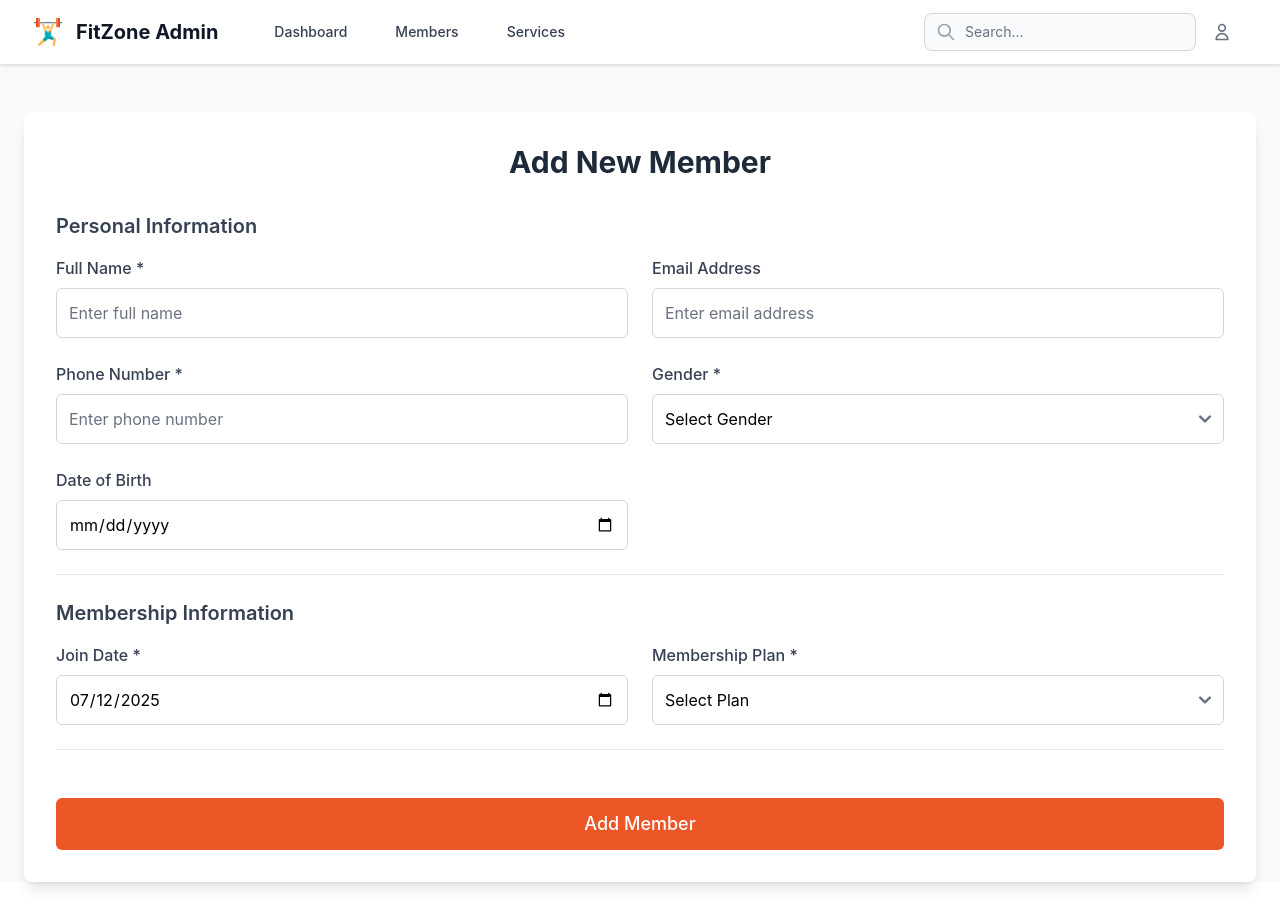
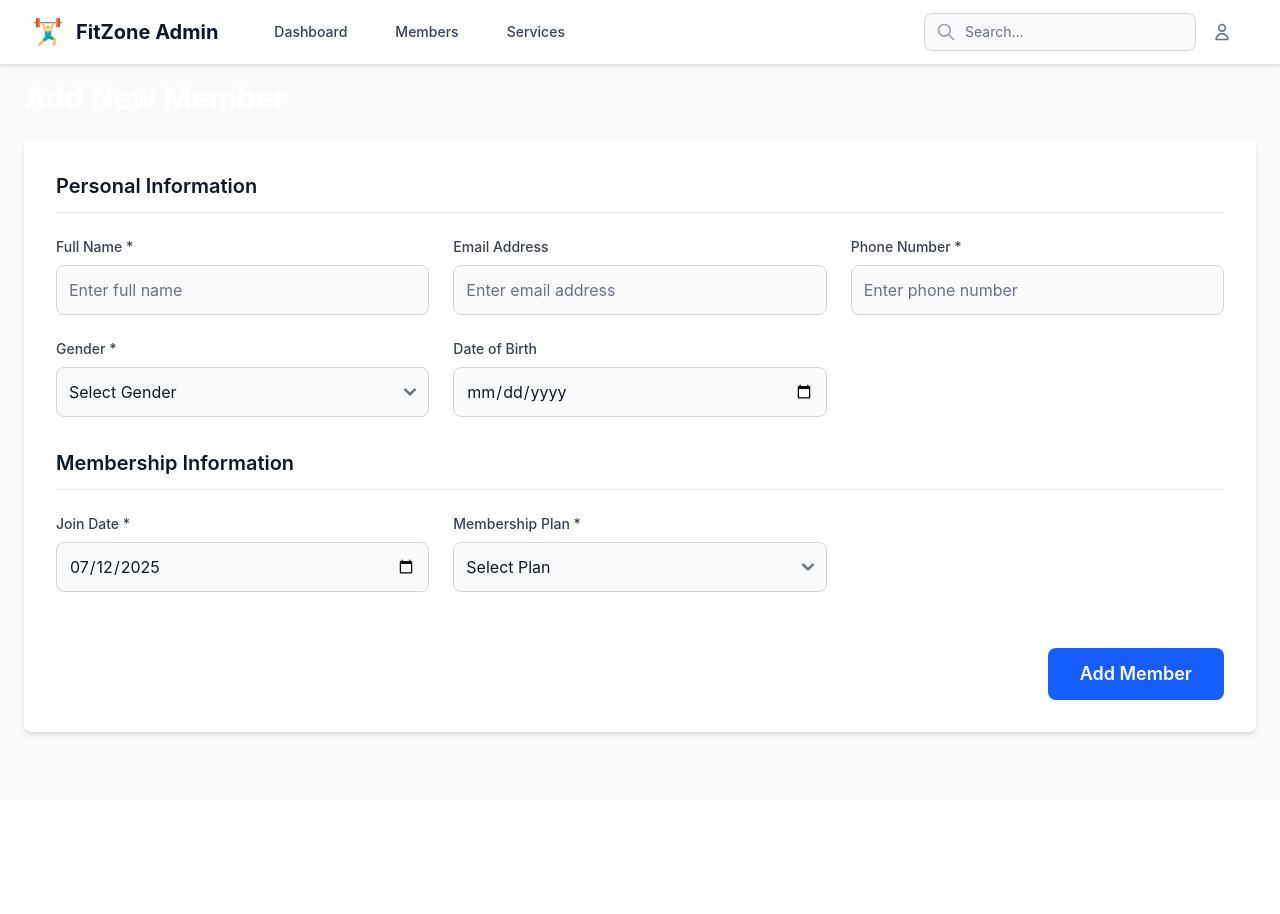
Before and after one commit to abdulrazzaq27/gym, a React (Vite) app in the folder client/: page /create-member in a window 1280 px wide. After the commit the page ends 800 px from the top, so only its background shows below. Built offline with nearby package versions, Linux system fonts and the light colour scheme.

Commit message:
feat(client): Improve CreateMember UI for readability

```diff
--- a/client/src/pages/CreateMember.jsx
+++ b/client/src/pages/CreateMember.jsx
@@ -1,3 +1,4 @@
+
 import { useState, useEffect } from 'react';
 import axios from '../api/axios';
 import { useNavigate } from 'react-router-dom';
@@ -6,13 +7,13 @@ function CreateMember() {
   const navigate = useNavigate();
 
   function formatDate(isoDate) {
+    if (!isoDate) return '';
     const date = new Date(isoDate);
-    const day = String(date.getDate()).padStart(2, '0');     // dd
-    const month = String(date.getMonth() + 1).padStart(2, '0'); // mm
-    const year = date.getFullYear();                          // yyyy
-    return `${day}/${month}/${year}`;
+    const day = String(date.getDate()).padStart(2, '0');
+    const month = String(date.getMonth() + 1).padStart(2, '0');
+    const year = date.getFullYear();
+    return `${year}-${month}-${day}`;
   }
-
 
   const [formData, setFormData] = useState({
     name: '',
@@ -29,6 +30,7 @@ function CreateMember() {
   const [expiryDate, setExpiryDate] = useState('');
 
   const planDurations = {
+    '': 0,
     Monthly: 1,
     Quarterly: 3,
     'Half-Yearly': 6,
@@ -59,24 +61,28 @@ function CreateMember() {
         renewalDate: formData.joinDate,
         expiryDate,
       });
-      navigate('/members');
+      navigate('/');
     } catch (err) {
       console.error("Create member failed", err);
     }
   };
 
+  return (
+    <div className="w-full max-w-none flex flex-col items-start">
+      <div className="w-full flex justify-between items-center mb-6">
+        <h1 className="text-3xl font-bold text-white">Add New Member</h1>
+      </div>
 
-  return (
-    <div className="max-w-full mx-auto mt-8 p-8 bg-white rounded-lg shadow-lg mb-8">
-      <h1 className="text-3xl font-bold mb-8 text-gray-800 text-center">Add New Member</h1>
+      {/* Light-themed form card */}
+      <div className="w-full bg-white dark:bg-gray-800 rounded-lg shadow-md p-8">
+        <form onSubmit={handleSubmit} className="space-y-8">
 
-      <div className="space-y-6">
           {/* Personal Information Section */}
-        <div className="border-b border-gray-200 pb-6">
-          <h2 className="text-xl font-semibold mb-4 text-gray-700">Personal Information</h2>
-          <div className="grid grid-cols-1 md:grid-cols-2 gap-6">
           <div>
-              <label htmlFor="name" className="block mb-2 font-medium text-gray-700">
+            <h2 className="text-xl font-semibold text-gray-900 dark:text-white border-b border-gray-200 dark:border-gray-700 pb-3 mb-6">Personal Information</h2>
+            <div className="grid grid-cols-1 md:grid-cols-2 lg:grid-cols-3 gap-6">
+              <div>
+                <label htmlFor="name" className="block mb-2 text-sm font-medium text-gray-700 dark:text-gray-300">
                   Full Name *
                 </label>
                 <input
@@ -85,13 +91,13 @@ function CreateMember() {
                   value={formData.name}
                   onChange={handleChange}
                   placeholder="Enter full name"
-                className="w-full p-3 border border-gray-300 rounded-md focus:ring-2 focus:ring-blue-500 focus:border-blue-500 transition-colors"
+                  className="w-full p-3 bg-gray-50 border border-gray-300 rounded-lg text-gray-900 focus:ring-2 focus:ring-blue-500 focus:border-blue-500 transition-colors dark:bg-gray-700 dark:border-gray-600 dark:placeholder-gray-400 dark:text-white"
                   required
                 />
               </div>
 
               <div>
-              <label htmlFor="email" className="block mb-2 font-medium text-gray-700">
+                <label htmlFor="email" className="block mb-2 text-sm font-medium text-gray-700 dark:text-gray-300">
                   Email Address
                 </label>
                 <input
@@ -101,12 +107,12 @@ function CreateMember() {
                   value={formData.email}
                   onChange={handleChange}
                   placeholder="Enter email address"
-                className="w-full p-3 border border-gray-300 rounded-md focus:ring-2 focus:ring-blue-500 focus:border-blue-500 transition-colors"
+                  className="w-full p-3 bg-gray-50 border border-gray-300 rounded-lg text-gray-900 focus:ring-2 focus:ring-blue-500 focus:border-blue-500 transition-colors dark:bg-gray-700 dark:border-gray-600 dark:placeholder-gray-400 dark:text-white"
                 />
               </div>
 
               <div>
-              <label htmlFor="phone" className="block mb-2 font-medium text-gray-700">
+                <label htmlFor="phone" className="block mb-2 text-sm font-medium text-gray-700 dark:text-gray-300">
                   Phone Number *
                 </label>
                 <input
@@ -116,13 +122,13 @@ function CreateMember() {
                   value={formData.phone}
                   onChange={handleChange}
                   placeholder="Enter phone number"
-                className="w-full p-3 border border-gray-300 rounded-md focus:ring-2 focus:ring-blue-500 focus:border-blue-500 transition-colors"
+                  className="w-full p-3 bg-gray-50 border border-gray-300 rounded-lg text-gray-900 focus:ring-2 focus:ring-blue-500 focus:border-blue-500 transition-colors dark:bg-gray-700 dark:border-gray-600 dark:placeholder-gray-400 dark:text-white"
                   required
                 />
               </div>
 
               <div>
-              <label htmlFor="gender" className="block mb-2 font-medium text-gray-700">
+                <label htmlFor="gender" className="block mb-2 text-sm font-medium text-gray-700 dark:text-gray-300">
                   Gender *
                 </label>
                 <select
@@ -130,7 +136,7 @@ function CreateMember() {
                   name="gender"
                   value={formData.gender}
                   onChange={handleChange}
-                className="w-full p-3 border border-gray-300 rounded-md focus:ring-2 focus:ring-blue-500 focus:border-blue-500 transition-colors"
+                  className="w-full p-3 bg-gray-50 border border-gray-300 rounded-lg text-gray-900 focus:ring-2 focus:ring-blue-500 focus:border-blue-500 transition-colors dark:bg-gray-700 dark:border-gray-600 dark:placeholder-gray-400 dark:text-white"
                   required
                 >
                   <option value="">Select Gender</option>
@@ -141,7 +147,7 @@ function CreateMember() {
               </div>
 
               <div>
-              <label htmlFor="dob" className="block mb-2 font-medium text-gray-700">
+                <label htmlFor="dob" className="block mb-2 text-sm font-medium text-gray-700 dark:text-gray-300">
                   Date of Birth
                 </label>
                 <input
@@ -150,18 +156,18 @@ function CreateMember() {
                   name="dob"
                   value={formData.dob}
                   onChange={handleChange}
-                className="w-full p-3 border border-gray-300 rounded-md focus:ring-2 focus:ring-blue-500 focus:border-blue-500 transition-colors"
+                  className="w-full p-3 bg-gray-50 border border-gray-300 rounded-lg text-gray-900 focus:ring-2 focus:ring-blue-500 focus:border-blue-500 transition-colors dark:bg-gray-700 dark:border-gray-600 dark:placeholder-gray-400 dark:text-white"
                 />
               </div>
             </div>
           </div>
 
           {/* Membership Information Section */}
-        <div className="border-b border-gray-200 pb-6">
-          <h2 className="text-xl font-semibold mb-4 text-gray-700">Membership Information</h2>
-          <div className="grid grid-cols-1 md:grid-cols-2 gap-6">
           <div>
-              <label htmlFor="joinDate" className="block mb-2 font-medium text-gray-700">
+            <h2 className="text-xl font-semibold text-gray-900 dark:text-white border-b border-gray-200 dark:border-gray-700 pb-3 mb-6">Membership Information</h2>
+            <div className="grid grid-cols-1 md:grid-cols-2 lg:grid-cols-3 gap-6">
+              <div>
+                <label htmlFor="joinDate" className="block mb-2 text-sm font-medium text-gray-700 dark:text-gray-300">
                   Join Date *
                 </label>
                 <input
@@ -170,13 +176,13 @@ function CreateMember() {
                   name="joinDate"
                   value={formData.joinDate}
                   onChange={handleChange}
-                className="w-full p-3 border border-gray-300 rounded-md focus:ring-2 focus:ring-blue-500 focus:border-blue-500 transition-colors"
+                  className="w-full p-3 bg-gray-50 border border-gray-300 rounded-lg text-gray-900 focus:ring-2 focus:ring-blue-500 focus:border-blue-500 transition-colors dark:bg-gray-700 dark:border-gray-600 dark:placeholder-gray-400 dark:text-white"
                   required
                 />
               </div>
 
               <div>
-              <label htmlFor="plan" className="block mb-2 font-medium text-gray-700">
+                <label htmlFor="plan" className="block mb-2 text-sm font-medium text-gray-700 dark:text-gray-300">
                   Membership Plan *
                 </label>
                 <select
@@ -184,7 +190,7 @@ function CreateMember() {
                   name="plan"
                   value={formData.plan}
                   onChange={handleChange}
-                className="w-full p-3 border border-gray-300 rounded-md focus:ring-2 focus:ring-blue-500 focus:border-blue-500 transition-colors"
+                  className="w-full p-3 bg-gray-50 border border-gray-300 rounded-lg text-gray-900 focus:ring-2 focus:ring-blue-500 focus:border-blue-500 transition-colors dark:bg-gray-700 dark:border-gray-600 dark:placeholder-gray-400 dark:text-white"
                   required
                 >
                   <option value="">Select Plan</option>
@@ -195,29 +201,12 @@ function CreateMember() {
                 </select>
               </div>
 
-            {/* <div>
-              <label htmlFor="status" className="block mb-2 font-medium text-gray-700">
-                Status
-              </label>
-              <select
-                id="status"
-                name="status"
-                value={formData.status}
-                onChange={handleChange}
-                className="w-full p-3 border border-gray-300 rounded-md focus:ring-2 focus:ring-blue-500 focus:border-blue-500 transition-colors"
-                required
-              >
-                <option value="Active">Active</option>
-                <option value="Inactive">Inactive</option>
-              </select>
-            </div> */}
-
               {expiryDate && (
-              <div className="bg-blue-50 p-4 rounded-md border border-gray-200">
-                <p className="text-red-800 font-medium">
+                <div className="bg-blue-50 dark:bg-gray-700 p-4 rounded-lg border border-gray-200 dark:border-gray-600">
+                  <p className="text-blue-800 dark:text-blue-300 font-medium">
                     📅 Plan Expires On: {formatDate(expiryDate)}
                   </p>
-                <p className="text-sm text-black-600 mt-1">
+                  <p className="text-sm text-gray-600 dark:text-gray-400 mt-1">
                     Duration: {planDurations[formData.plan]} month{planDurations[formData.plan] > 1 ? 's' : ''}
                   </p>
                 </div>
@@ -225,35 +214,16 @@ function CreateMember() {
             </div>
           </div>
 
-        {/* Additional Information Section */}
-        {/* <div>
-          <h2 className="text-xl font-semibold mb-4 text-gray-700">Additional Information</h2>
-          <div>
-            <label htmlFor="notes" className="block mb-2 font-medium text-gray-700">
-              Notes
-            </label>
-            <textarea
-              id="notes"
-              name="notes"
-              value={formData.notes}
-              onChange={handleChange}
-              placeholder="Enter any additional notes or comments..."
-              className="w-full p-3 border border-gray-300 rounded-md focus:ring-2 focus:ring-blue-500 focus:border-blue-500 transition-colors h-24 resize-none"
-            />
-          </div>
-        </div> */}
-
           {/* Submit Button */}
-        <div className="pt-6">
+          <div className="pt-6 flex justify-end">
             <button
-            type="button"
-            onClick={handleSubmit}
-            style={{ backgroundColor: '#ed5728' }}
-            className="w-full text-white py-3 px-6 rounded-md focus:ring-2 focus:ring-blue-500 focus:ring-offset-2 transition-colors font-medium text-lg hover:cursor-pointer"
+              type="submit"
+              className="bg-blue-600 text-white py-3 px-8 rounded-lg hover:bg-blue-700 focus:outline-none focus:ring-4 focus:ring-blue-300 dark:focus:ring-blue-800 transition-all font-semibold text-lg"
             >
               Add Member
             </button>
           </div>
+        </form>
       </div>
     </div>
   );
```
Lines whose indentation alone changed are shown as unchanged.
